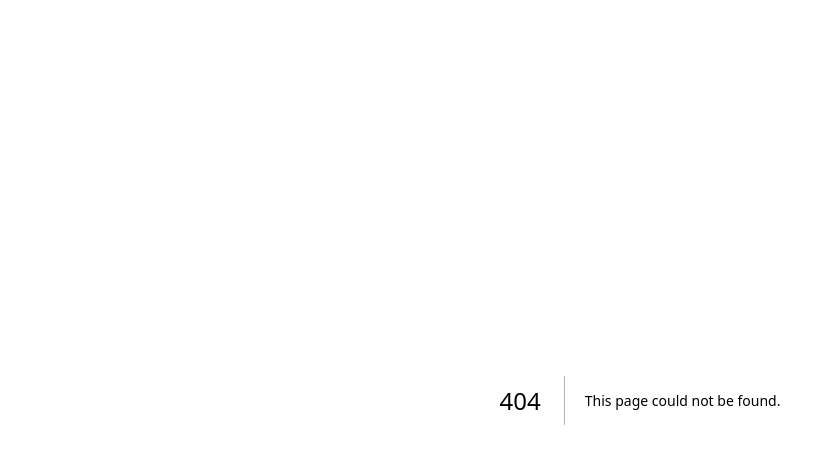
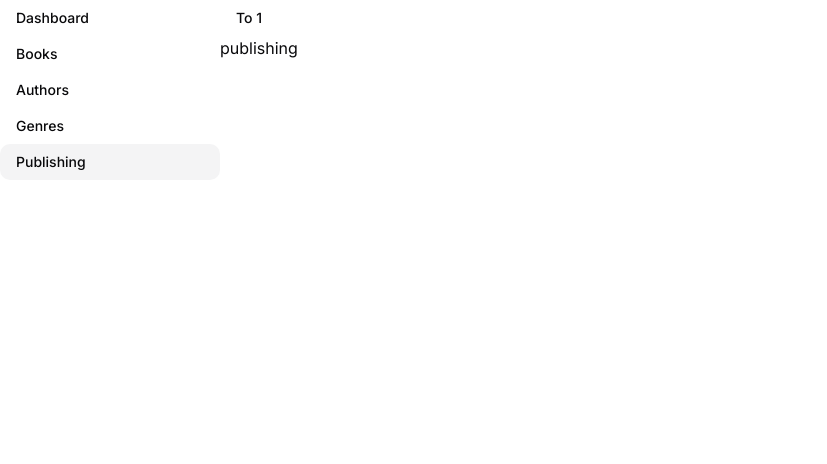
Before and after one commit to Aerolii/library-next-sql, a Next.js app: page /dashboard/publishing in a window 1280 px wide. Before the commit this address had no page. Shown: the top 464 px of the page, without its empty margins (0-827 px from the left). Built offline with nearby package versions, Linux system fonts and the light colour scheme.

Commit message:
feat: add nav link demo

```diff
--- /dev/null
+++ b/src/app/dashboard/authors/page.tsx
@@ -0,0 +1,3 @@
+export default function Page() {
+  return <main>authors</main>;
+}
--- /dev/null
+++ b/src/app/dashboard/books/page.tsx
@@ -0,0 +1,3 @@
+export default function Page() {
+  return <div>books</div>;
+}
--- /dev/null
+++ b/src/app/dashboard/genres/page.tsx
@@ -0,0 +1,3 @@
+export default function Page() {
+  return <main>page</main>;
+}
--- a/src/app/dashboard/layout.tsx
+++ b/src/app/dashboard/layout.tsx
@@ -1,11 +1,16 @@
-import MainNav from '@/components/main-nav';
+import { DashboardNav } from '@/components/main-nav';
 import { ScrollArea, ScrollBar } from '@/components/ui/scroll-area';
+import { ReactComponentChildrenType } from '@/types';
 
-export default function DashboardLayout() {
+export default function DashboardLayout({
+  children,
+}: ReactComponentChildrenType) {
   return (
-    <div className="grid grid-rows-[56px_1ft] lg:grid-cols-[220px_1fr]">
-      <MainNav />
-      <main>main</main>
+    <div className="grid min-h-screen lg:grid-cols-[220px_1fr]">
+      <div>
+        <DashboardNav />
+      </div>
+      <div>{children}</div>
     </div>
   );
 }
--- /dev/null
+++ b/src/app/dashboard/publishing/[id]/page.tsx
@@ -0,0 +1,3 @@
+export default function Page() {
+  return <main>Page publishing with id.</main>;
+}
--- /dev/null
+++ b/src/app/dashboard/publishing/page.tsx
@@ -0,0 +1,15 @@
+'use client';
+
+import { NavLink } from '@/components/sidebar-nav';
+import { Button } from '@/components/ui/button';
+import { usePathname } from 'next/navigation';
+
+export default function Page() {
+  const pathname = usePathname();
+  return (
+    <>
+      <NavLink href={`${pathname}/1`} title="To 1" />
+      <main>publishing</main>
+    </>
+  );
+}
--- a/src/components/main-nav.tsx
+++ b/src/components/main-nav.tsx
@@ -1,3 +1,29 @@
-export default function MainNav() {
+'use client';
+
+import { dashboardNav } from '@/config/nav';
+import { NavLink, SidebarNav } from './sidebar-nav';
+import { usePathname } from 'next/navigation';
+
+export function MainNav() {
   return <div>sidebar</div>;
 }
+
+export function DashboardNav() {
+  const pathname = usePathname();
+  return (
+    <nav className="flex flex-col">
+      {dashboardNav.items.map(({ href, title }) => (
+        <NavLink
+          active={
+            href === dashboardNav.base
+              ? pathname === href
+              : pathname.startsWith(href)
+          }
+          key={href}
+          href={href}
+          title={title}
+        />
+      ))}
+    </nav>
+  );
+}
--- a/src/components/sidebar-nav.tsx
+++ b/src/components/sidebar-nav.tsx
@@ -33,11 +33,7 @@ export function SidebarNav({
             title={item.title}
             ref={(node: HTMLAnchorElement) => setMap(item.href, node)}
             onClick={() => scrollIntoView(item.href)}
-            className={cn(
-              pathname === item.href
-                ? 'bg-muted hover:bg-muted'
-                : 'hover:bg-transparent hover:underline',
-            )}
+            active={pathname === item.href}
           />
         ))}
       </nav>
@@ -48,14 +44,17 @@ export function SidebarNav({
 export const NavLink = React.forwardRef<
   React.ElementRef<'a'>,
   React.ComponentPropsWithRef<'a'> & LinkProps & NavLinkProps
->(({ href, title, className, ...props }, ref) => {
+>(({ href, title, className, active, ...props }, ref) => {
   return (
     <Link
       href={href}
       ref={ref}
       className={cn(
         buttonVariants({ variant: 'ghost' }),
-        'justify-start',
+        active
+          ? 'bg-muted hover:bg-muted'
+          : 'hover:bg-transparent hover:underline',
+        'justify-start ',
         className,
       )}
       {...props}
--- a/src/components/site-header.tsx
+++ b/src/components/site-header.tsx
@@ -1,4 +1,6 @@
+import { siteNavItems } from '@/config/nav';
 import CommandMenu from './command-menu';
+import { NavLink, SidebarNav } from './sidebar-nav';
 import { ThemeSwitcher } from './theme-switcher';
 import { UserAvatar } from './user-avatar';
 
@@ -6,7 +8,9 @@ export default function SiteHeader() {
   return (
     <header className="w-ful sticky top-0 z-50 border-b border-border/40 bg-background/95 backdrop-blur supports-[backdrop-filter]:bg-background/60">
       <div className="container flex h-14 max-w-screen-2xl items-center">
-        <div></div>
+        {siteNavItems.map(({ href, title }) => (
+          <NavLink key={href} href={href} title={title} />
+        ))}
         <div className="flex flex-1 items-center space-x-2 md:justify-end">
           <div className="w-full flex-1 md:w-auto md:flex-none">
             <CommandMenu />
--- a/src/config/nav.ts
+++ b/src/config/nav.ts
@@ -20,3 +20,36 @@ export const profileSidebarNavItems = [
     href: '/profile/display',
   },
 ];
+
+export const siteNavItems = [
+  {
+    title: 'Dashboard',
+    href: '/dashboard',
+  },
+];
+
+export const dashboardNav = {
+  base: '/dashboard',
+  items: [
+    {
+      title: 'Dashboard',
+      href: '/dashboard',
+    },
+    {
+      title: 'Books',
+      href: '/dashboard/books',
+    },
+    {
+      title: 'Authors',
+      href: '/dashboard/authors',
+    },
+    {
+      title: 'Genres',
+      href: '/dashboard/genres',
+    },
+    {
+      title: 'Publishing',
+      href: '/dashboard/publishing',
+    },
+  ],
+};
--- a/src/types/index.ts
+++ b/src/types/index.ts
@@ -4,6 +4,7 @@ export type ReactFCProps<T> = T & React.HTMLAttributes<HTMLElement>;
 export type NavLinkProps = {
   href: string;
   title: string;
+  active?: boolean;
 };
 
 // react function component children props
```
